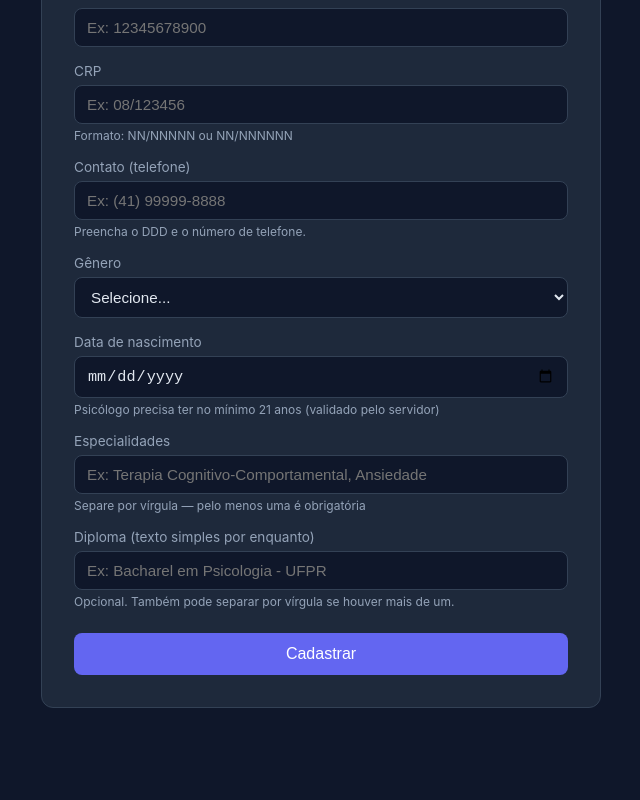
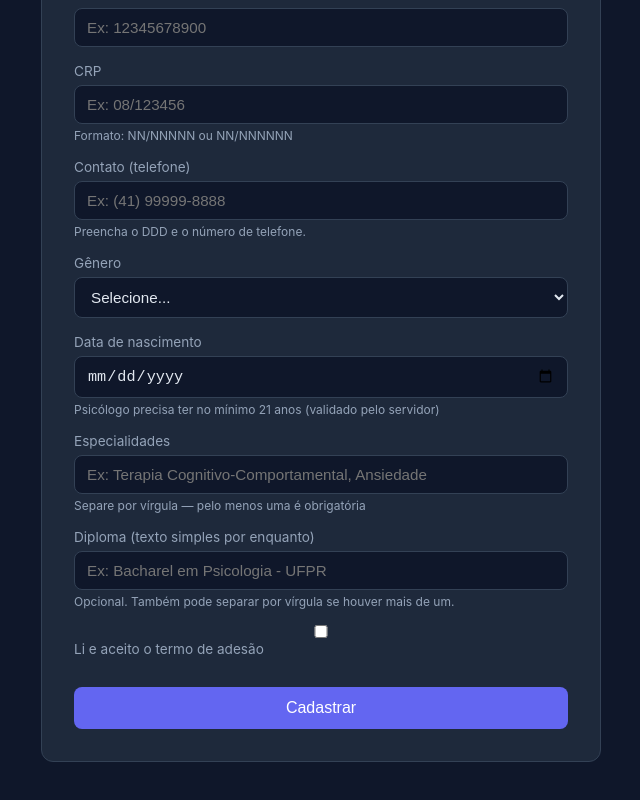
Before and after one commit to Leoozln/PSYCOOL-BUCHA, a React (Vite) app in the folder frontend/: page /cadastro/psicologo in a window 1280 px wide. Shown: the part 366-1166 px from the top of the page, without its empty margins (319-959 px from the left). Before the commit the page ends 1114 px from the top, so only its background shows below. Built offline with nearby package versions, Linux system fonts and the light colour scheme; no server answers.

Commit message:
feat: criar checkbox obrigatório do termo de adesão e enviar aceite_termo no cadastro

```diff
--- a/frontend/src/pages/CadastroPsicologo/CadastroPsicologo.jsx
+++ b/frontend/src/pages/CadastroPsicologo/CadastroPsicologo.jsx
@@ -89,6 +89,9 @@ function CadastroPsicologo() {
   // Informa se o formulário está sendo enviado.
   const [enviando, setEnviando] = useState(false);
 
+  // Guarda se o checkbox do termo de adesão foi marcado
+  const [aceiteTermo, setAceiteTermo] = useState(false);
+
   // Atualiza somente o campo que foi alterado.
   function atualizarCampo(e) {
     const { id, value } = e.target;
@@ -132,6 +135,7 @@ function CadastroPsicologo() {
       data_nascimento_psicologo: formulario.nascimento,
       especialidade_psicologo: paraArray(formulario.especialidades),
       diploma_psicologo: paraArray(formulario.diploma),
+      aceite_termo: aceiteTermo
     };
 
     try {
@@ -319,6 +323,17 @@ function CadastroPsicologo() {
         <div className="hint">
           Opcional. Também pode separar por vírgula se houver mais de um.
         </div>
+
+        <label>
+          <input
+            type="checkbox"
+            checked={aceiteTermo}
+            onChange={(e) => setAceiteTermo(e.target.checked)}
+            required
+          />
+          Li e aceito o termo de adesão
+        </label>
+
         <button type="submit" id="btnEnviar" disabled={enviando}>
           {enviando ? 'Enviando...' : 'Cadastrar'}
         </button>
```
